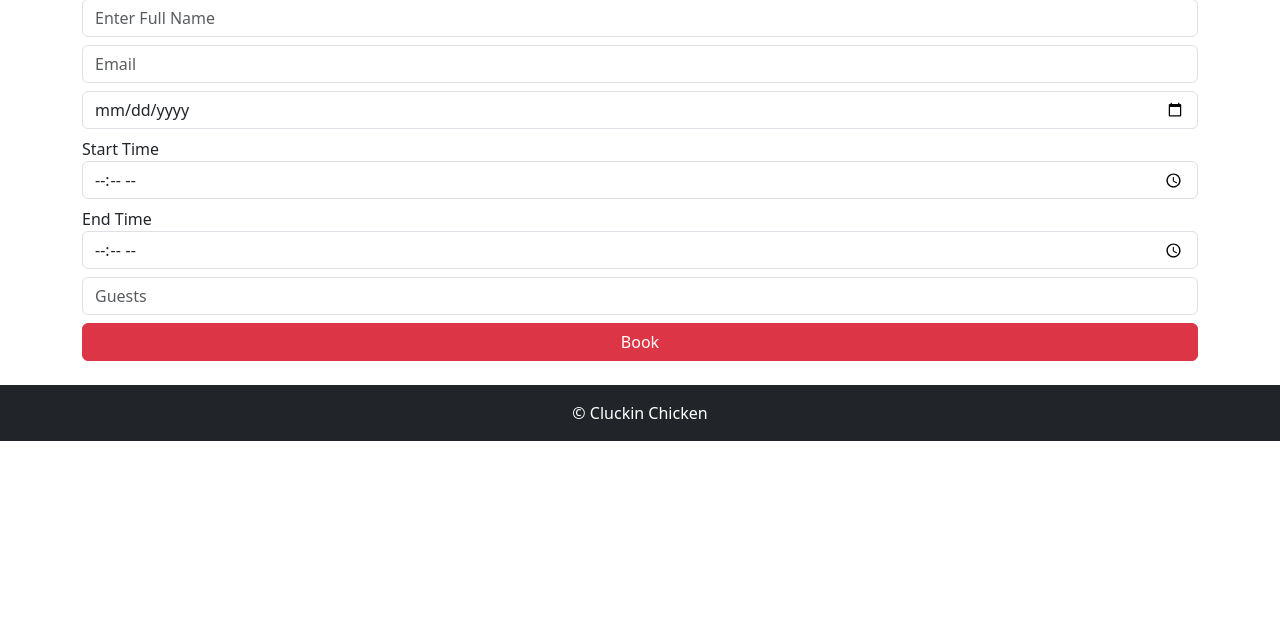
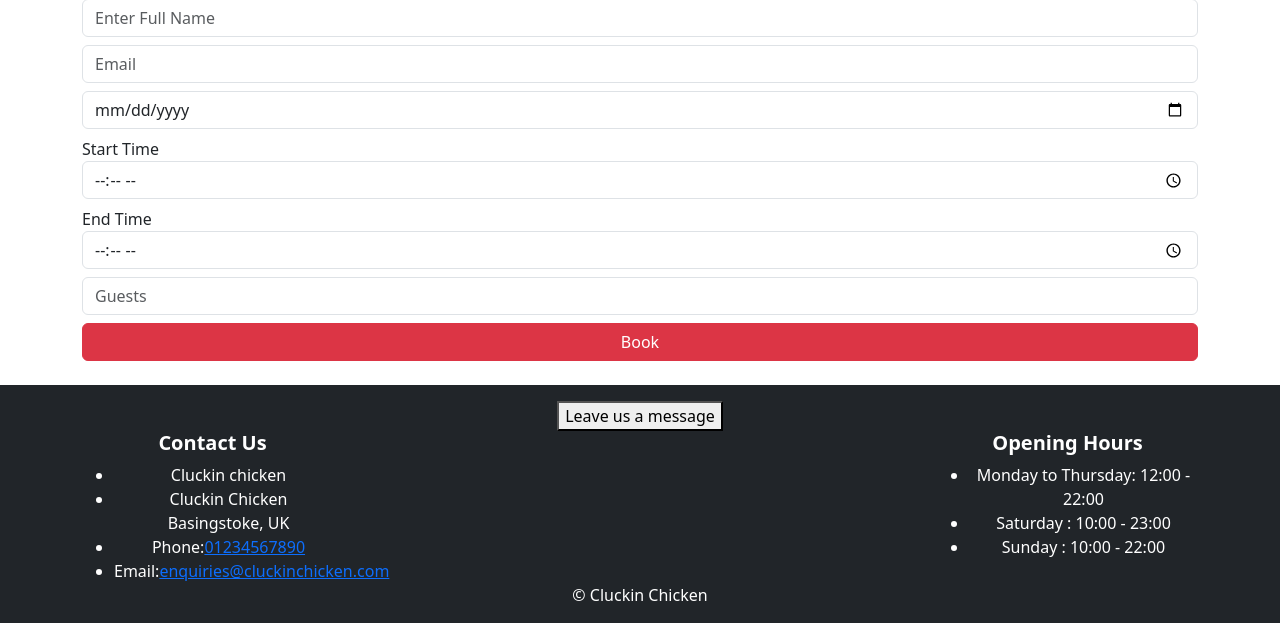
Before and after one commit to RoyCuthbert/Cluckin-Chicken, a Django app: page /booking/ in a window 1280 px wide. Shown: the part 223-846 px from the top of the page. Before the commit the page ends 664 px from the top, so only its background shows below. Run offline with Django 5.2, Linux system fonts and the light colour scheme; some libraries are stand-ins or nearby versions.

Commit message:
Adding extra information into the footer

```diff
--- a/templates/base.html
+++ b/templates/base.html
@@ -75,8 +75,52 @@
     </main>
     <!-- Footer -->
     <footer  class="bg-dark text-white text-center p-3">
-    © Cluckin Chicken
-
+        <div class="container-fluid">
+            <section>
+                <div class="row d-flex justify-content-center">
+                    <div class="col-auto">
+                        <a href="core/contact.html">
+                        <button type="button">Leave us a message</button>
+                        </a>
+                    </div>
+                </div>
+            </section>
+            <section>
+                <div class="container"><div class="row">
+                    <div class="col-lg-3 col-md-6 mb-4 mb-md-0 me-auto">
+                        <h5 class="fw-bold">Contact Us</h5>
+                        <ul class="mb-0">
+                            <li>
+                                Cluckin chicken
+                            </li>
+                            <li>
+                                Cluckin Chicken
+                                <br>
+                                Basingstoke, UK
+                            </li>
+                            <li>Phone:<a href="tel:01234567890">01234567890</a></li>
+                            <li>Email:<a href="mailto:enquiries@cluckinchicken.com">enquiries@cluckinchicken.com</a></li>
+                        </ul>
+                    </div>
+                    <div class="col-lg-3 col-md-6 mb-4 mb-md-0 ms-auto">
+                        <h5 class="fw-bold">Opening Hours</h5>
+                        <ul class="mb-0">
+                            <li>
+                                Monday to Thursday: 12:00 - 22:00
+                            </li>
+                            <li>
+                                Saturday : 10:00 - 23:00
+                            </li>
+                            <li>
+                                Sunday : 10:00 - 22:00
+                            </li>
+                            </ul>
+                        </div>
+                    </div>
+                </div>
+            </section>
+        </div>
+    <span class="text-white text-center">© Cluckin Chicken</span>
     </footer>
 
     <!-- Font Awesome Kit -->
--- a/templates/orders/cart.html
+++ b/templates/orders/cart.html
@@ -1,3 +1,5 @@
+{% load static %}
+
 <div class="offcanvas offcanvas-end"
      tabindex="-1"
      id="cartDrawer">
```
